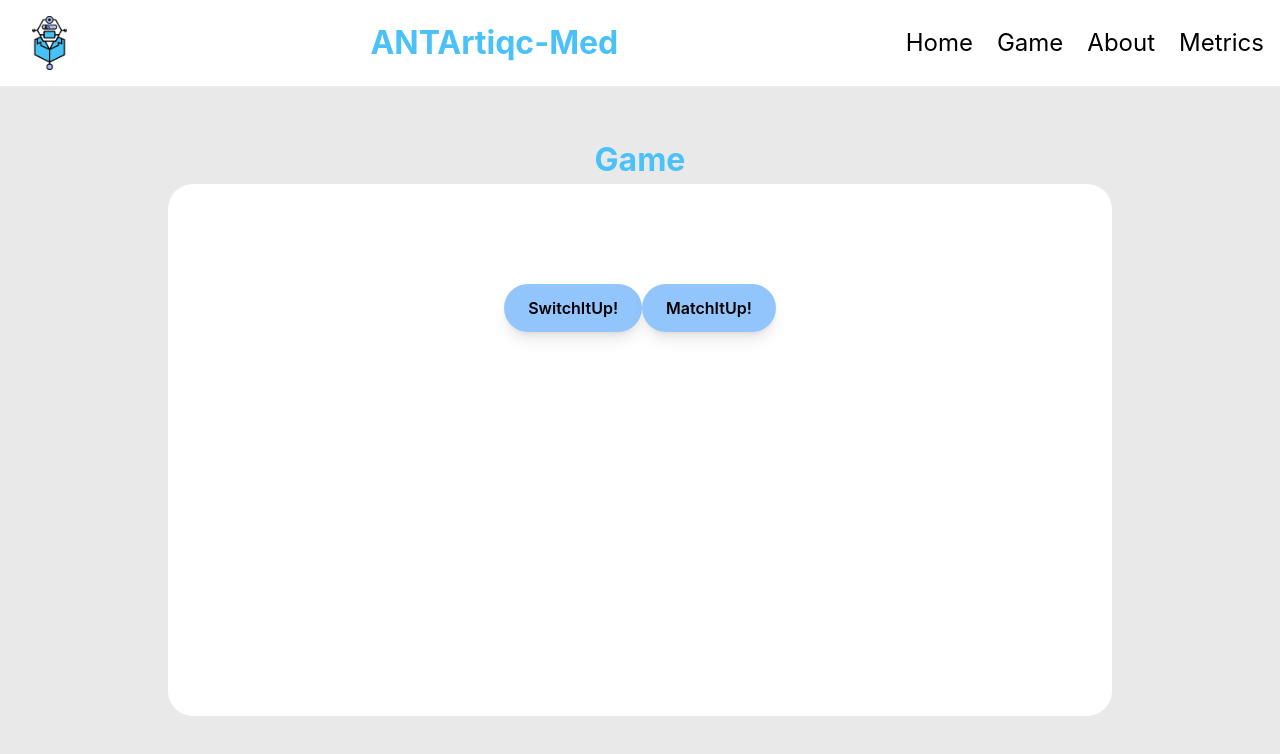
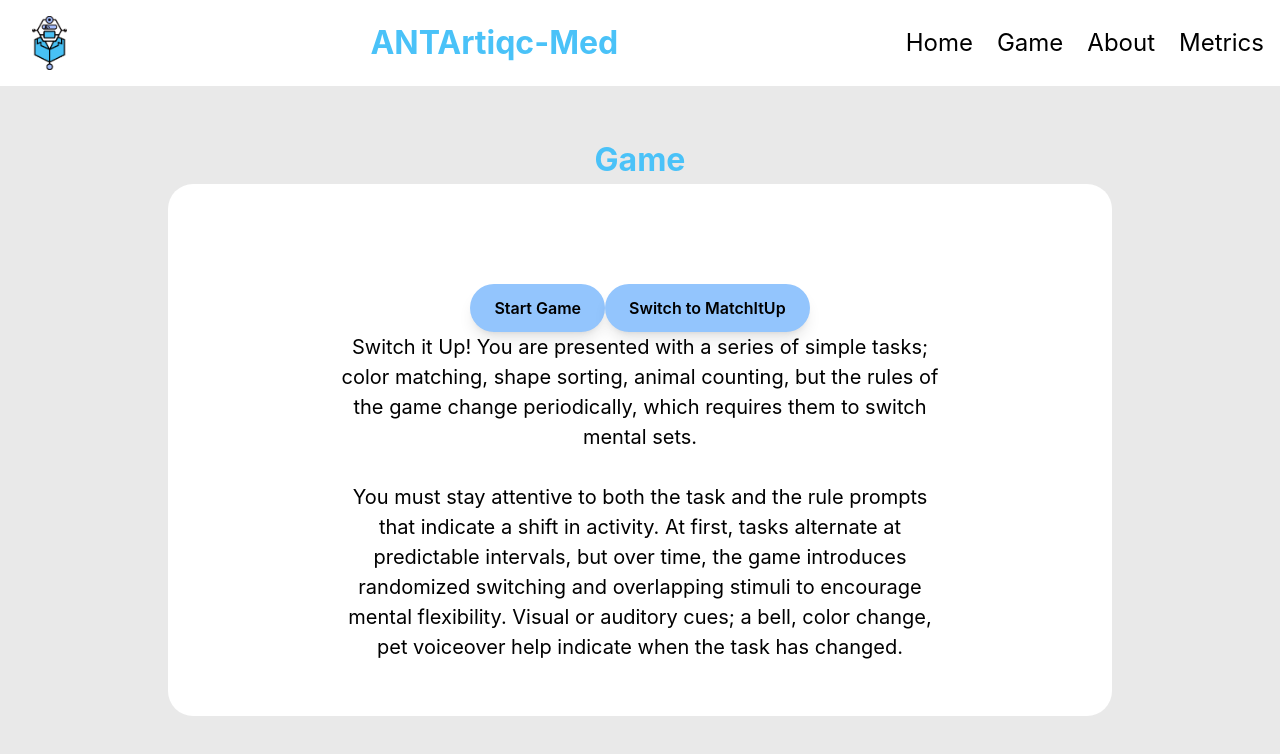
Before and after one commit to Green-Kiwie/AntArcTic-Med, a React (Create React App) app in the folder antarctic-med/: page /game in a window 1280 px wide. Shown: the top 754 px of the page. Built offline with nearby package versions, Linux system fonts and the light colour scheme.

Commit message:
Removed menu and placed MatchItUp as Work in Progress

```diff
--- a/antarctic-med/src/components/matchitup/GameField.jsx
+++ b/antarctic-med/src/components/matchitup/GameField.jsx
@@ -29,7 +29,7 @@ export default function MatchItUpGame({setGameRunning}) {
     }
     return (
         <>
-        <p>Insert Game Here</p>
+        <p>Game Coming Soon...</p>
         <Designed_Button id={"returnToMatchStart"} content={"End Game"} onClick={()=>{setGameRunning("MatchItUp Start");}}/>
         </>
     )
--- a/antarctic-med/src/components/matchitup/StartScreen.jsx
+++ b/antarctic-med/src/components/matchitup/StartScreen.jsx
@@ -5,7 +5,7 @@ export default function MatchStartScreen({setGameRunning}) {
         /** Place the instructions for how to play MatchItUp here */
         return (
             <>
-            <p>test!</p>
+            <p>This game is still under developement!</p>
             </>
         )
     }
@@ -14,7 +14,7 @@ export default function MatchStartScreen({setGameRunning}) {
         {/** Create a button to start MatchItUp! */}
             <Instructions/>
             <Designed_Button id={"startMatchGame"} content={"Start Game"} onClick={() => {setGameRunning("MatchItUp Game")}}/>
-            <Designed_Button id={"returnToMenu"} content={"Return to Menu"} onClick={() => {setGameRunning("menu")}}/>
+            <Designed_Button id={"switchSwitchItUp"} content={"Switch to SwitchItUp"} onClick={() => {setGameRunning("SwitchItUp Start")}}/>
         </>
     )
 }
--- a/antarctic-med/src/components/switchitup/GameField.jsx
+++ b/antarctic-med/src/components/switchitup/GameField.jsx
@@ -7,6 +7,7 @@ export default function GameField({ setGameRunning, setMetrics }) {
     // Matrix Size
     const rows = 3;
     const columns = 4;
+    const timePerRound = 10;
 
     // Prompts Usestates
     const [promptMessage, setPromptMessage] = useState('');
--- a/antarctic-med/src/components/switchitup/StartScreen.jsx
+++ b/antarctic-med/src/components/switchitup/StartScreen.jsx
@@ -6,9 +6,9 @@ export default function StartScreen({ setGameRunning }) {
     return (
         <div>
             <Designed_Button
-                onClick={() => setGameRunning("SwitchItUp Game")} content={"Start Game"} >
+                onClick={() => setGameRunning("SwitchItUp Game")} content={"Start Game"}>
             </Designed_Button>
-            <Designed_Button onClick={() => setGameRunning("menu")} content={"Return to Menu"}/>
+            <Designed_Button onClick={() => setGameRunning("MatchItUp Start")} content={"Switch to MatchItUp"}/>
             <p>
                 Switch it Up! You are presented with a series of simple tasks; color matching, shape sorting,
                 animal counting, but the rules of the game change periodically, which requires them to switch mental
--- a/antarctic-med/src/game/Menu.jsx
+++ /dev/null
@@ -1,11 +0,0 @@
-import Designed_Button from "../global_helpers/Button";
-
-export default function Menu({setGameRunning}) {
-    return (
-        <div>
-            {/** Create a button for every game in menu */}
-            <Designed_Button id={"switchitup"} content={"SwitchItUp!"} onClick={()=>{setGameRunning("SwitchItUp Start")}}/>
-            <Designed_Button id={"matchitup"} content={"MatchItUp!"} onClick ={()=>{setGameRunning("MatchItUp Start")}}/>
-        </div>
-    )
-}
--- a/antarctic-med/src/game/SwitchItUp.jsx
+++ b/antarctic-med/src/game/SwitchItUp.jsx
@@ -11,7 +11,6 @@ import {useState} from "react";
 import StartScreen from "../components/switchitup/StartScreen";
 import GameField from "../components/switchitup/GameField";
 import Metrics from "../components/switchitup/Metrics";
-import Menu from "./Menu";
 import MatchItUpGame from "../components/matchitup/GameField";
 import MatchStartScreen from "../components/matchitup/StartScreen";
 
@@ -38,14 +37,12 @@ export default function SwitchItUp() {
         median_time_between_selections: 0,
     });
 
-    const [gameRunning, setGameRunning] = useState("menu");
+    const [gameRunning, setGameRunning] = useState("SwitchItUp Start");
 
     return (
         // Returns game field if the game is running and the start screen otherwise.
         <>
-            {gameRunning === "menu" ? (
-                <Menu setGameRunning={setGameRunning}/>
-            ): gameRunning === "SwitchItUp Start" ? (
+            {gameRunning === "SwitchItUp Start" ? (
                 <StartScreen setGameRunning={setGameRunning} />
             ): gameRunning === "MatchItUp Start" ? (
                 <MatchStartScreen setGameRunning={setGameRunning}/>
```
